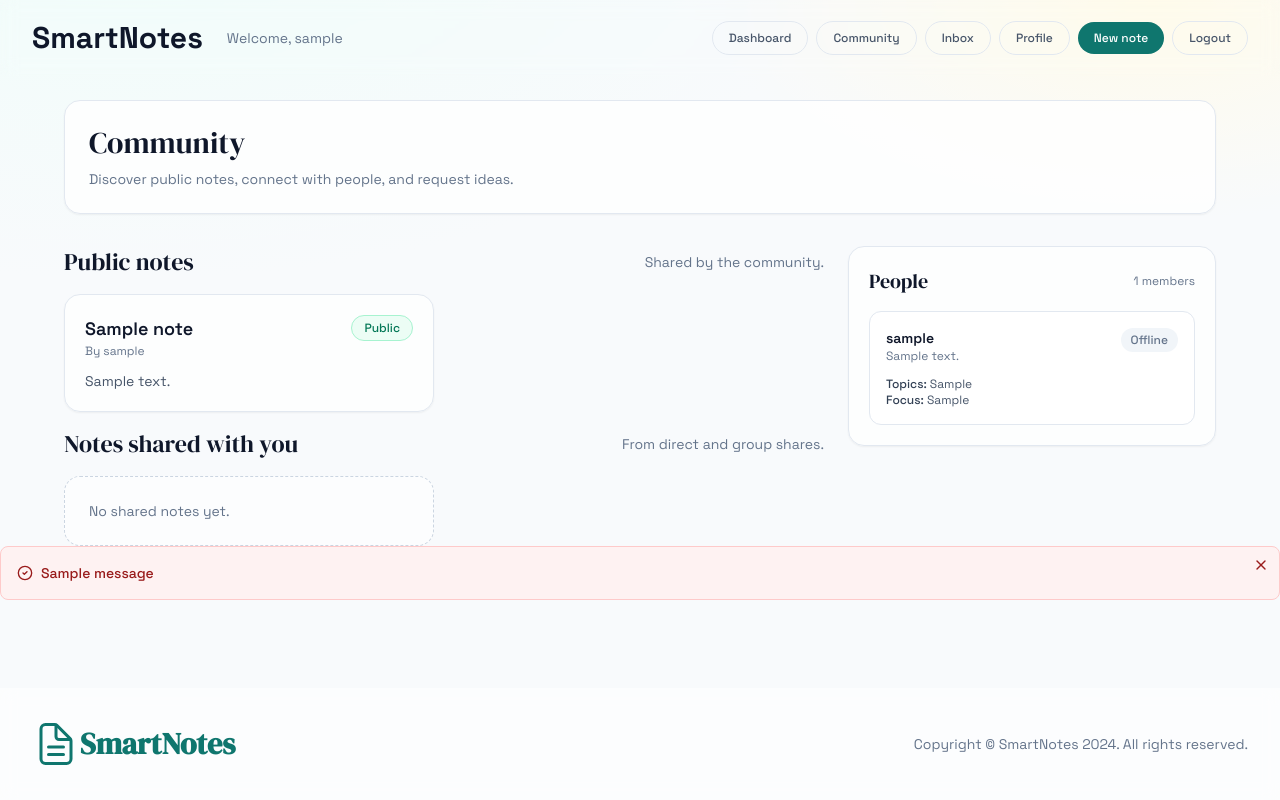
After one commit to majortank/smartnotes, a Django app: page /smart/community in a window 1280 px wide. The commit adds this page. Run offline with Django 5.2, Linux system fonts and the light colour scheme; a user stored in the database is signed in; data comes from the database, SQL or seed files in the repository; tables that the repository leaves empty hold one stand-in row (values such as "Sample post"); one stand-in notice (Sample message) is shown; style sheets or scripts are compiled from the project's sources; some libraries are stand-ins or nearby versions.

Commit message:
Add messaging feature with community and inbox views, including message model and templates

```diff
--- a/notes/admin.py
+++ b/notes/admin.py
@@ -23,6 +23,9 @@ class shareLinkAdmin(admin.ModelAdmin):
 class shareLogAdmin(admin.ModelAdmin):
     list_display = ('note', 'action', 'actor', 'created_at')
 
+class messageAdmin(admin.ModelAdmin):
+    list_display = ('sender', 'recipient', 'subject', 'created_at', 'is_read')
+
 admin.site.register(models.Notes, notesAdmin)
 admin.site.register(models.Category, categoryAdmin)
 admin.site.register(models.Tag, tagAdmin)
@@ -30,3 +33,4 @@ admin.site.register(models.Profile, profileAdmin)
 admin.site.register(models.ShareGroup, shareGroupAdmin)
 admin.site.register(models.ShareLink, shareLinkAdmin)
 admin.site.register(models.NoteShareLog, shareLogAdmin)
+admin.site.register(models.Message, messageAdmin)
--- /dev/null
+++ b/notes/templates/notes/community.html
@@ -0,0 +1,111 @@
+{% extends "_base.html" %}
+
+{% block content %}
+<div class="mx-auto max-w-6xl space-y-8">
+  <section class="flex flex-col gap-2 rounded-2xl border border-slate-200 bg-white/80 p-6 shadow-sm">
+    <h1 class="text-3xl text-slate-900">Community</h1>
+    <p class="text-sm text-slate-500">Discover public notes, connect with people, and request ideas.</p>
+  </section>
+
+  <section class="grid gap-6 lg:grid-cols-3">
+    <div class="space-y-4 lg:col-span-2">
+      <div class="flex items-center justify-between">
+        <h2 class="text-2xl text-slate-900">Public notes</h2>
+        <span class="text-sm text-slate-500">Shared by the community.</span>
+      </div>
+      <div class="grid grid-cols-1 gap-5 md:grid-cols-2">
+        {% for note in public_notes %}
+        <article class="flex h-full flex-col rounded-2xl border border-slate-200 bg-white/80 p-5 shadow-sm">
+          <div class="flex items-start justify-between gap-3">
+            <div>
+              <a href="{% url 'notes.detail' pk=note.id %}" class="text-lg font-semibold text-slate-900 hover:text-teal-700">
+                {{ note.title }}
+              </a>
+              <p class="text-xs text-slate-500">By {{ note.user.username }}</p>
+            </div>
+            <span class="rounded-full border border-emerald-200 bg-emerald-50 px-3 py-1 text-xs font-medium text-emerald-700">Public</span>
+          </div>
+          <div class="mt-3 max-h-24 overflow-hidden text-sm text-slate-600">
+            {{ note.rendered_text|safe }}
+          </div>
+        </article>
+        {% empty %}
+        <div class="rounded-2xl border border-dashed border-slate-300 bg-white/60 p-6 text-sm text-slate-500">
+          No public notes yet.
+        </div>
+        {% endfor %}
+      </div>
+
+      <div class="mt-8 flex items-center justify-between">
+        <h2 class="text-2xl text-slate-900">Notes shared with you</h2>
+        <span class="text-sm text-slate-500">From direct and group shares.</span>
+      </div>
+      <div class="grid grid-cols-1 gap-5 md:grid-cols-2">
+        {% for note in shared_notes %}
+        <article class="flex h-full flex-col rounded-2xl border border-slate-200 bg-white/70 p-5 shadow-sm">
+          <div class="flex items-start justify-between gap-3">
+            <div>
+              <a href="{% url 'notes.detail' pk=note.id %}" class="text-lg font-semibold text-slate-900 hover:text-teal-700">
+                {{ note.title }}
+              </a>
+              <p class="text-xs text-slate-500">Shared by {{ note.user.username }}</p>
+            </div>
+          </div>
+          <div class="mt-3 max-h-24 overflow-hidden text-sm text-slate-600">
+            {{ note.rendered_text|safe }}
+          </div>
+        </article>
+        {% empty %}
+        <div class="rounded-2xl border border-dashed border-slate-300 bg-white/60 p-6 text-sm text-slate-500">
+          No shared notes yet.
+        </div>
+        {% endfor %}
+      </div>
+    </div>
+
+    <aside class="space-y-4">
+      <div class="rounded-2xl border border-slate-200 bg-white/80 p-5 shadow-sm">
+        <div class="flex items-center justify-between">
+          <h2 class="text-xl text-slate-900">People</h2>
+          <span class="text-xs text-slate-500">{{ community_users|length }} members</span>
+        </div>
+        <div class="mt-4 space-y-4">
+          {% for member in community_users %}
+          <div class="rounded-xl border border-slate-200 bg-white p-4">
+            <div class="flex items-start justify-between gap-2">
+              <div>
+                <p class="text-sm font-semibold text-slate-900">{{ member.username }}</p>
+                <p class="text-xs text-slate-500">{{ member.bio|default:"No bio yet." }}</p>
+              </div>
+              {% if member.is_online %}
+              <span class="rounded-full bg-emerald-100 px-2.5 py-1 text-xs font-medium text-emerald-700">Online</span>
+              {% else %}
+              <span class="rounded-full bg-slate-100 px-2.5 py-1 text-xs font-medium text-slate-500">Offline</span>
+              {% endif %}
+            </div>
+            <div class="mt-3 text-xs text-slate-600">
+              <p><span class="font-medium text-slate-700">Topics:</span> {{ member.topics|default:"Not listed" }}</p>
+              <p><span class="font-medium text-slate-700">Focus:</span> {{ member.focus_areas|default:"Not listed" }}</p>
+            </div>
+            {% if member.id != user.id %}
+            <form method="post" action="{% url 'messages.send' %}" class="mt-3 space-y-2">
+              {% csrf_token %}
+              <input type="hidden" name="recipient_id" value="{{ member.id }}">
+              <label class="block text-xs font-medium text-slate-600">Contact</label>
+              <select name="intent" class="w-full rounded border border-slate-200 px-2 py-1 text-xs">
+                <option value="message">Message</option>
+                <option value="request">Request note</option>
+              </select>
+              <input name="subject" type="text" placeholder="Subject" class="w-full rounded border border-slate-200 px-2 py-1 text-xs">
+              <textarea name="body" rows="2" placeholder="Write a note or request..." class="w-full rounded border border-slate-200 px-2 py-1 text-xs"></textarea>
+              <button type="submit" class="rounded bg-teal-700 px-2 py-1 text-xs font-medium text-white">Send</button>
+            </form>
+            {% endif %}
+          </div>
+          {% endfor %}
+        </div>
+      </div>
+    </aside>
+  </section>
+</div>
+{% endblock %}
--- a/notes/urls.py
+++ b/notes/urls.py
@@ -4,6 +4,9 @@ from . import views
 
 urlpatterns = [
     path('notes', views.NotesListView.as_view(), name='notes.list'),
+    path('community', views.CommunityView.as_view(), name='community'),
+    path('inbox', views.InboxView.as_view(), name='inbox'),
+    path('messages/send', views.send_message, name='messages.send'),
     path('profile', views.ProfileUpdateView.as_view(), name='profile'),
     path('notes/online', views.online_users, name='notes.online'),
     path('notes/<int:note_id>/share-links', views.share_links, name='notes.share_links'),
--- a/notes/views.py
+++ b/notes/views.py
@@ -3,10 +3,10 @@ from django.http import HttpResponseRedirect, JsonResponse
 from django.utils import timezone
 from django.shortcuts import redirect, render
 from django.contrib import messages
-from django.views.generic import ListView, DetailView, CreateView, UpdateView
+from django.views.generic import ListView, DetailView, CreateView, UpdateView, TemplateView
 from django.views.generic.edit import DeleteView
 from django.contrib.auth.mixins import LoginRequiredMixin
-from .models import Notes, Profile, ShareGroup, ShareLink, NoteShareLog
+from .models import Notes, Profile, ShareGroup, ShareLink, NoteShareLog, Message
 from django.contrib.auth.models import User
 
 from .forms import NotesForm, ProfileForm
@@ -166,6 +166,51 @@ class ProfileUpdateView(LoginRequiredMixin, UpdateView):
     def get_object(self, queryset=None):
         profile, _ = Profile.objects.get_or_create(user=self.request.user)
         return profile
+
+
+class CommunityView(LoginRequiredMixin, TemplateView):
+    template_name = 'notes/community.html'
+
+    def get_context_data(self, **kwargs):
+        context = super().get_context_data(**kwargs)
+        profiles = {
+            profile.user_id: profile
+            for profile in Profile.objects.select_related('user').all()
+        }
+        users = User.objects.order_by('username')
+        community_users = []
+        for user in users:
+            profile = profiles.get(user.id)
+            community_users.append({
+                'id': user.id,
+                'username': user.username,
+                'bio': profile.bio if profile else '',
+                'topics': profile.topics if profile else '',
+                'focus_areas': profile.focus_areas if profile else '',
+                'is_online': profile.is_online() if profile else False,
+            })
+
+        context['community_users'] = community_users
+        context['public_notes'] = Notes.objects.filter(is_public=True).select_related('user', 'category').prefetch_related('tags')
+        context['shared_notes'] = Notes.objects.filter(
+            Q(shared_with=self.request.user) | Q(shared_groups__members=self.request.user)
+        ).exclude(user=self.request.user).distinct()
+        context['unread_count'] = Message.objects.filter(recipient=self.request.user, is_read=False).count()
+        return context
+
+
+class InboxView(LoginRequiredMixin, ListView):
+    model = Message
+    context_object_name = 'messages'
+    template_name = 'notes/inbox.html'
+
+    def get_queryset(self):
+        return Message.objects.filter(recipient=self.request.user).select_related('sender').order_by('-created_at')
+
+    def get_context_data(self, **kwargs):
+        context = super().get_context_data(**kwargs)
+        Message.objects.filter(recipient=self.request.user, is_read=False).update(is_read=True)
+        return context
 
 
 def online_users(request):
@@ -454,3 +499,46 @@ def share_group_members(request, group_id):
 
     group.members.remove(member)
     return JsonResponse({"detail": "removed"})
+
+
+@require_http_methods(["POST"])
+def send_message(request):
+    if not request.user.is_authenticated:
+        return JsonResponse({"detail": "Authentication required."}, status=401)
+
+    recipient_id = request.POST.get("recipient_id")
+    body = (request.POST.get("body") or "").strip()
+    subject = (request.POST.get("subject") or "").strip()
+    intent = request.POST.get("intent")
+
+    if not recipient_id:
+        messages.error(request, "Please choose someone to contact.")
+        return redirect(request.META.get("HTTP_REFERER", "/smart/community"))
+    if not body:
+        messages.error(request, "Please write a message before sending.")
+        return redirect(request.META.get("HTTP_REFERER", "/smart/community"))
+
+    try:
+        recipient = User.objects.get(pk=int(recipient_id))
+    except (User.DoesNotExist, ValueError):
+        messages.error(request, "That person could not be found.")
+        return redirect(request.META.get("HTTP_REFERER", "/smart/community"))
+
+    if recipient.id == request.user.id:
+        messages.error(request, "You cannot send a message to yourself.")
+        return redirect(request.META.get("HTTP_REFERER", "/smart/community"))
+
+    if intent == "request":
+        if subject:
+            subject = f"Note request: {subject}"
+        else:
+            subject = "Note request"
+
+    Message.objects.create(
+        sender=request.user,
+        recipient=recipient,
+        subject=subject,
+        body=body,
+    )
+    messages.success(request, f"Message sent to {recipient.username}.")
+    return redirect(request.META.get("HTTP_REFERER", "/smart/community"))
--- a/templates/_base.html
+++ b/templates/_base.html
@@ -64,9 +64,13 @@
                            class="rounded-full border border-slate-200 px-4 py-2 text-xs font-medium text-slate-600 transition hover:bg-white">
                             Dashboard
                         </a>
-                        <a href="{% url 'notes.list' %}#community"
+                        <a href="{% url 'community' %}"
                            class="rounded-full border border-slate-200 px-4 py-2 text-xs font-medium text-slate-600 transition hover:bg-white">
                             Community
+                        </a>
+                        <a href="{% url 'inbox' %}"
+                           class="rounded-full border border-slate-200 px-4 py-2 text-xs font-medium text-slate-600 transition hover:bg-white">
+                            Inbox
                         </a>
                         <a href="{% url 'profile' %}"
                            class="rounded-full border border-slate-200 px-4 py-2 text-xs font-medium text-slate-600 transition hover:bg-white">
```
Also changed, not shown: notes/models.py (+12 -0 lines), notes/templates/notes/inbox.html (added, +31 -0 lines), notes/migrations/0012_messages.py (added).
